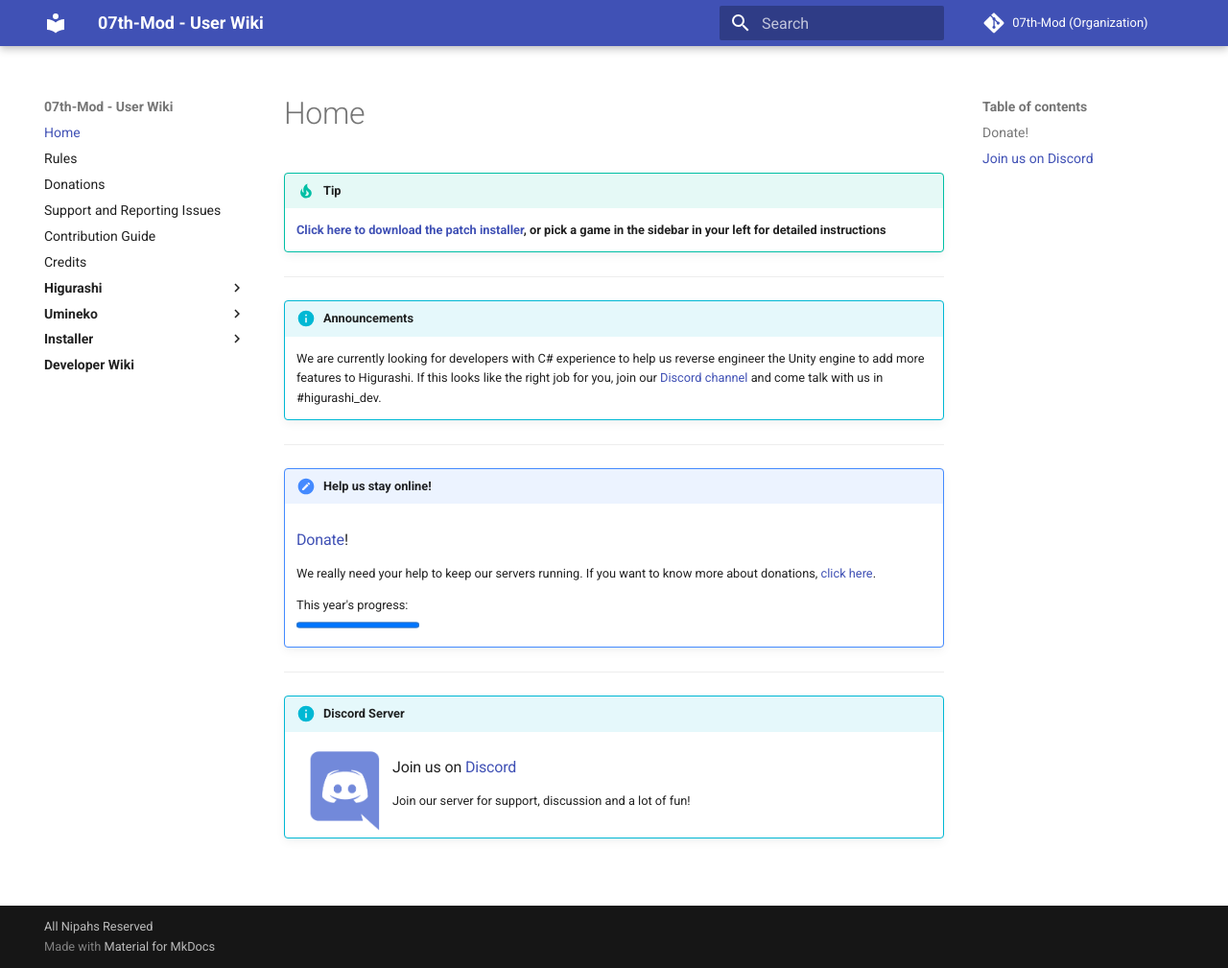
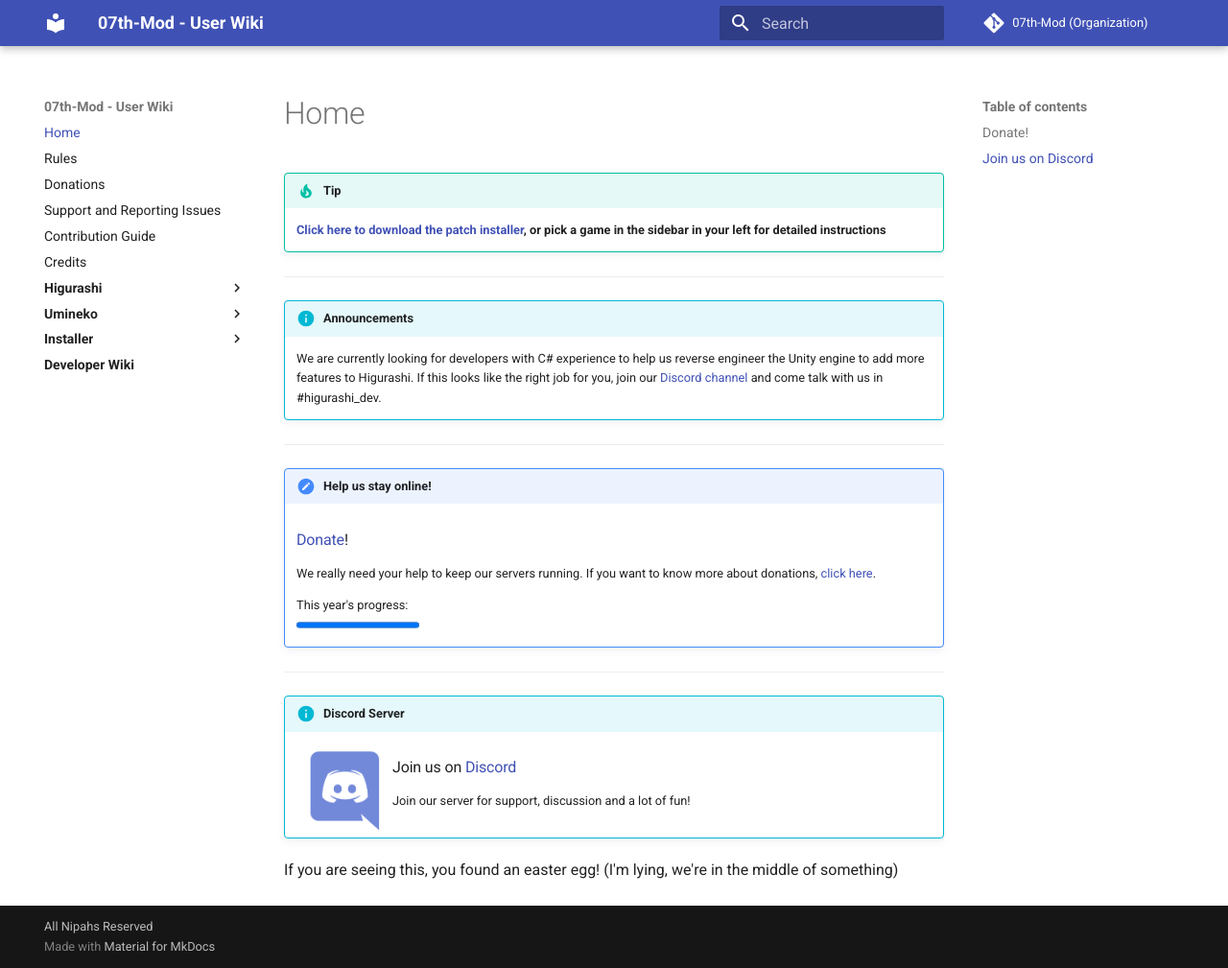
Before and after one commit to 07th-mod/wiki, an MkDocs documentation site: the page built from docs/index.md, in a window 1280 px wide and 1009 px high. Shown: the whole window at 96% size. Built offline with MkDocs 1.6.1 and Material for MkDocs 9.7.7, drawn with Linux system fonts in a browser that asks for light colours.

Commit message:
Update index.md

```diff
--- a/docs/index.md
+++ b/docs/index.md
@@ -24,3 +24,5 @@
     ###  Join us on [Discord](https://discord.gg/pf5VhF9)
 
     Join our server for support, discussion and a lot of fun!
+
+If you are seeing this, you found an easter egg! (I'm lying, we're in the middle of something)
```
